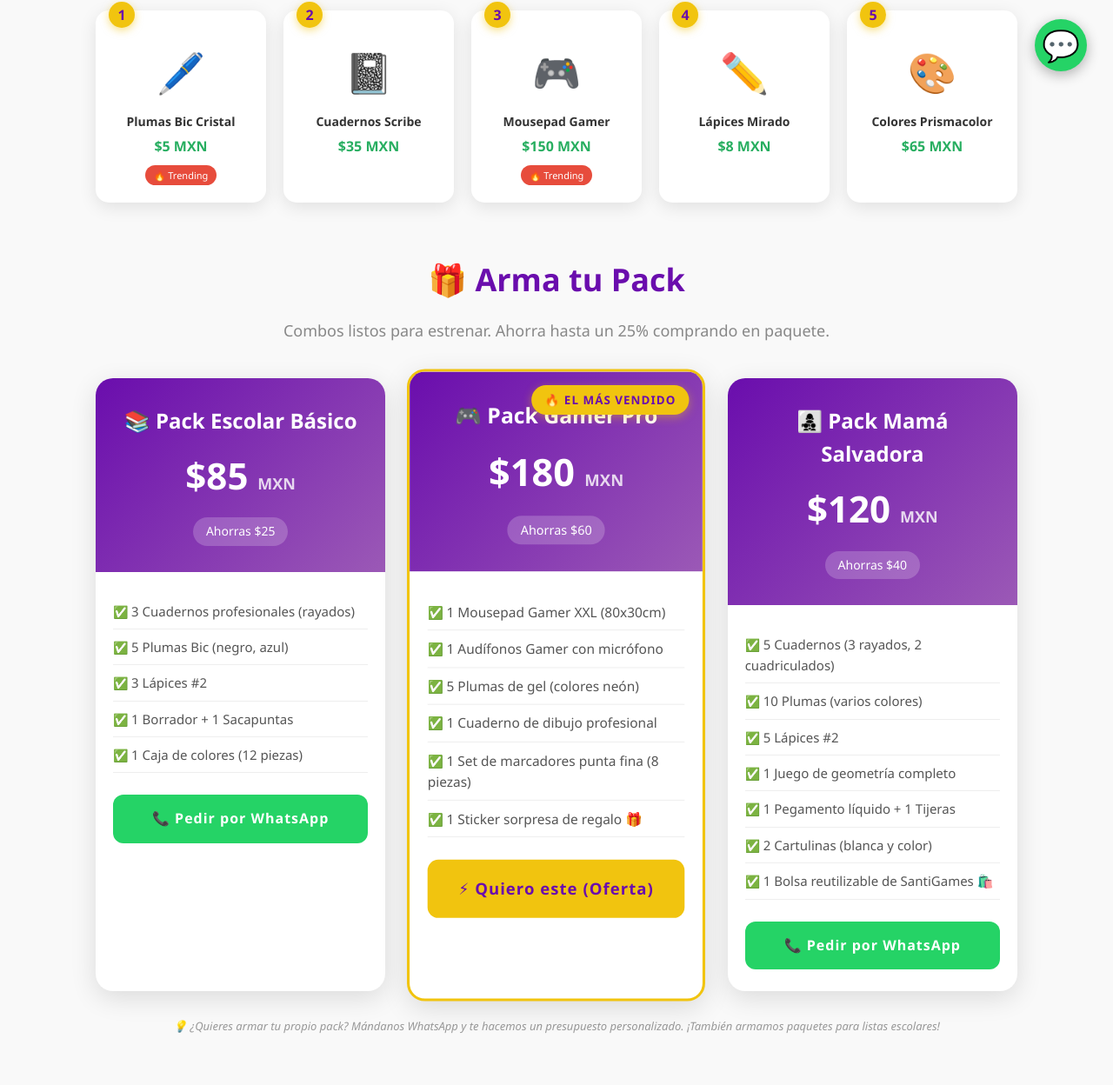
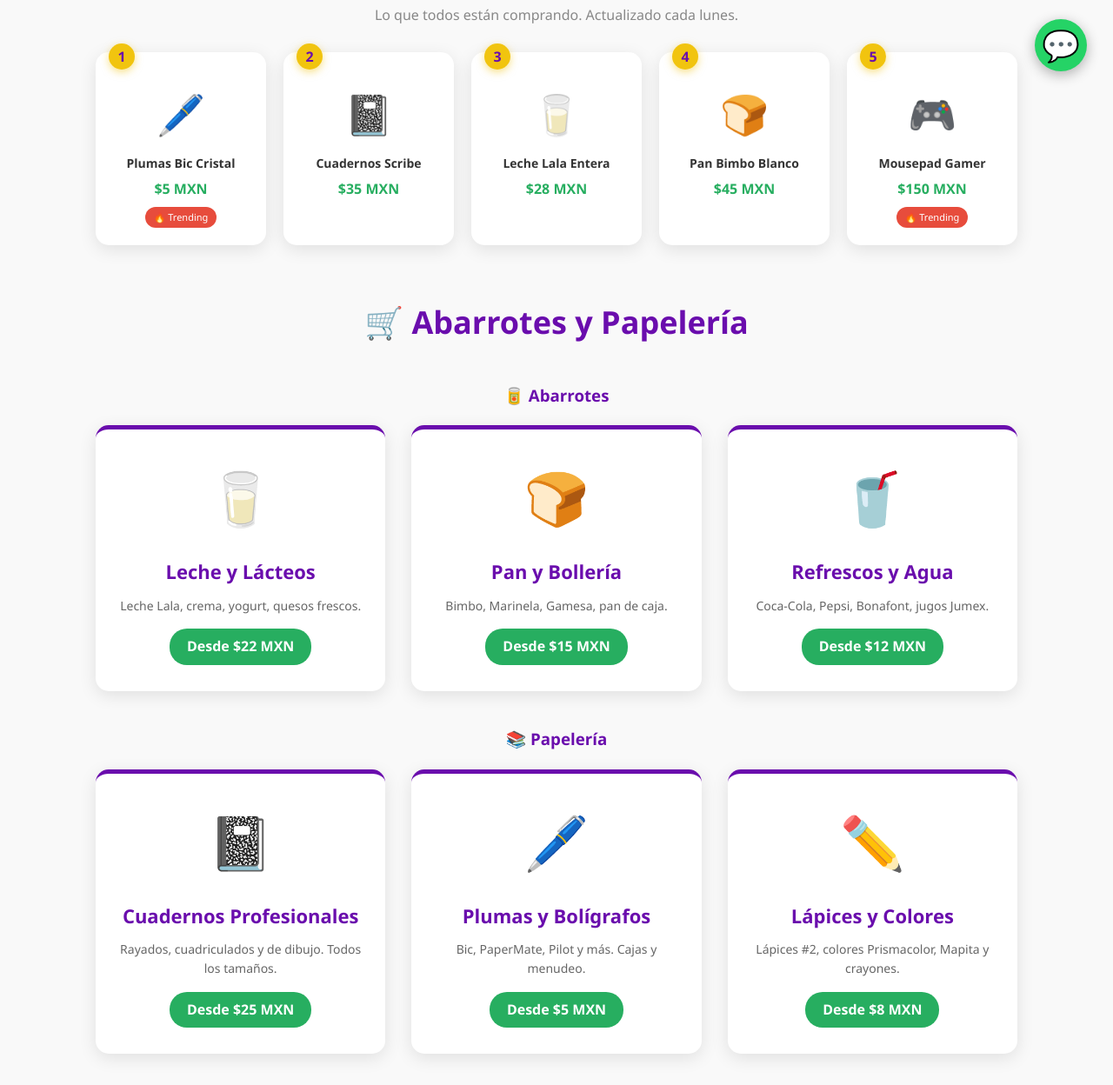
Before and after one commit to francoalvin-star/SantiGames, a plain HTML site: page index.html in a window 1280 px wide. Shown: the part 688-1936 px from the top of the page at 87% size. Drawn offline with Linux system fonts and the light colour scheme.

Commit message:
Ajustes version 3.0

```diff
--- a/index.html
+++ b/index.html
@@ -3,7 +3,7 @@
 <head>
     <meta charset="UTF-8">
     <meta name="viewport" content="width=device-width, initial-scale=1.0">
-    <title>SantiGames · Tu mejor aliado escolar y gamer</title>
+    <title>SantiGames · Abarrotes y Papelería en Tres Valles, Veracruz</title>
     <style>
         /* ============================================
            ESTILOS GENERALES - SantiGames
@@ -202,6 +202,69 @@
             border-radius: 20px;
             font-size: 11px;
             margin-top: 8px;
+        }
+
+        /* ============================================
+           SECCIÓN PRODUCTOS DESTACADOS
+           ============================================ */
+        .productos {
+            max-width: 1100px;
+            margin: 60px auto;
+            padding: 0 20px;
+            text-align: center;
+        }
+
+        .productos h2 {
+            font-size: 36px;
+            color: #6a0dad;
+            margin-bottom: 40px;
+        }
+
+        .productos-grid {
+            display: grid;
+            grid-template-columns: repeat(auto-fit, minmax(250px, 1fr));
+            gap: 30px;
+        }
+
+        .producto-card {
+            background: white;
+            border-radius: 15px;
+            padding: 30px 20px;
+            box-shadow: 0 5px 20px rgba(0,0,0,0.1);
+            transition: transform 0.3s, box-shadow 0.3s;
+            border-top: 5px solid #6a0dad;
+        }
+
+        .producto-card:hover {
+            transform: translateY(-10px);
+            box-shadow: 0 15px 40px rgba(0,0,0,0.2);
+        }
+
+        .producto-icono {
+            font-size: 60px;
+            margin-bottom: 20px;
+        }
+
+        .producto-card h3 {
+            font-size: 22px;
+            color: #6a0dad;
+            margin-bottom: 10px;
+        }
+
+        .producto-card p {
+            color: #666;
+            font-size: 14px;
+        }
+
+        .precio {
+            display: inline-block;
+            margin-top: 15px;
+            background: #27ae60;
+            color: white;
+            padding: 8px 20px;
+            border-radius: 20px;
+            font-weight: bold;
+            font-size: 16px;
         }
 
         /* ============================================
@@ -755,7 +818,8 @@
          ============================================ -->
     <section class="hero" id="inicio">
         <h1>🎮 Bienvenido a <span>Santi</span>Games</h1>
-        <p>Tu papelería de confianza con todo lo que necesitas para la escuela, la oficina y el gaming. Plumas, cuadernos, impresiones, recargas y mucho más.</p>
+        <p>Tu tienda de abarrotes y papelería de confianza. Todo lo que necesitas para la escuela y la despensa. ¡Frente a la Escuela Primaria José María Martínez Rodríguez!</p>
+        <p style="margin-bottom: 20px; font-size: 18px;">📍 Blvd. Morelos y Pavón #7, Col. Adolfo Ruiz Cortinez, Tres Valles, Veracruz</p>
         <a href="#packs" class="btn">🎁 Ver Packs con Descuento</a>
     </section>
 
@@ -763,7 +827,7 @@
          TOP 10 DE LA SEMANA
          ============================================ -->
     <section class="top10" id="top10">
-        <h2>🔥 Top 10 de la Semana</h2>
+        <h2>🔥 Top 5 de la Semana</h2>
         <p class="top10-subtitle">Lo que todos están comprando. Actualizado cada lunes.</p>
         <div class="top10-grid">
             <div class="top10-item">
@@ -781,22 +845,73 @@
             </div>
             <div class="top10-item">
                 <div class="top10-ranking">3</div>
+                <span class="top10-icono">🥛</span>
+                <h4>Leche Lala Entera</h4>
+                <div class="top10-precio">$28 MXN</div>
+            </div>
+            <div class="top10-item">
+                <div class="top10-ranking">4</div>
+                <span class="top10-icono">🍞</span>
+                <h4>Pan Bimbo Blanco</h4>
+                <div class="top10-precio">$45 MXN</div>
+            </div>
+            <div class="top10-item">
+                <div class="top10-ranking">5</div>
                 <span class="top10-icono">🎮</span>
                 <h4>Mousepad Gamer</h4>
                 <div class="top10-precio">$150 MXN</div>
                 <div class="top10-badge">🔥 Trending</div>
             </div>
-            <div class="top10-item">
-                <div class="top10-ranking">4</div>
-                <span class="top10-icono">✏️</span>
-                <h4>Lápices Mirado</h4>
-                <div class="top10-precio">$8 MXN</div>
+        </div>
+    </section>
+
+    <!-- ============================================
+         PRODUCTOS DESTACADOS (ABARROTES + PAPELERÍA)
+         ============================================ -->
+    <section class="productos" id="productos">
+        <h2>🛒 Abarrotes y Papelería</h2>
+
+        <h3 style="color: #6a0dad; margin: 30px 0 20px;">🥫 Abarrotes</h3>
+        <div class="productos-grid">
+            <div class="producto-card">
+                <div class="producto-icono">🥛</div>
+                <h3>Leche y Lácteos</h3>
+                <p>Leche Lala, crema, yogurt, quesos frescos.</p>
+                <span class="precio">Desde $22 MXN</span>
             </div>
-            <div class="top10-item">
-                <div class="top10-ranking">5</div>
-                <span class="top10-icono">🎨</span>
-                <h4>Colores Prismacolor</h4>
-                <div class="top10-precio">$65 MXN</div>
+            <div class="producto-card">
+                <div class="producto-icono">🍞</div>
+                <h3>Pan y Bollería</h3>
+                <p>Bimbo, Marinela, Gamesa, pan de caja.</p>
+                <span class="precio">Desde $15 MXN</span>
+            </div>
+            <div class="producto-card">
+                <div class="producto-icono">🥤</div>
+                <h3>Refrescos y Agua</h3>
+                <p>Coca-Cola, Pepsi, Bonafont, jugos Jumex.</p>
+                <span class="precio">Desde $12 MXN</span>
+            </div>
+        </div>
+
+        <h3 style="color: #6a0dad; margin: 40px 0 20px;">📚 Papelería</h3>
+        <div class="productos-grid">
+            <div class="producto-card">
+                <div class="producto-icono">📓</div>
+                <h3>Cuadernos Profesionales</h3>
+                <p>Rayados, cuadriculados y de dibujo. Todos los tamaños.</p>
+                <span class="precio">Desde $25 MXN</span>
+            </div>
+            <div class="producto-card">
+                <div class="producto-icono">🖊️</div>
+                <h3>Plumas y Bolígrafos</h3>
+                <p>Bic, PaperMate, Pilot y más. Cajas y menudeo.</p>
+                <span class="precio">Desde $5 MXN</span>
+            </div>
+            <div class="producto-card">
+                <div class="producto-icono">✏️</div>
+                <h3>Lápices y Colores</h3>
+                <p>Lápices #2, colores Prismacolor, Mapita y crayones.</p>
+                <span class="precio">Desde $8 MXN</span>
             </div>
         </div>
     </section>
@@ -822,7 +937,7 @@
                         <li>1 Borrador + 1 Sacapuntas</li>
                         <li>1 Caja de colores (12 piezas)</li>
                     </ul>
-                    <a href="https://wa.me/5215551234567?text=Hola%20SantiGames%2C%20quiero%20el%20Pack%20Escolar%20B%C3%A1sico%20de%20%2485%20MXN" target="_blank" class="btn-pack">📞 Pedir por WhatsApp</a>
+                    <a href="https://wa.me/522881510010?text=Hola%20SantiGames%2C%20quiero%20el%20Pack%20Escolar%20B%C3%A1sico%20de%20%2485%20MXN" target="_blank" class="btn-pack">📞 Pedir por WhatsApp</a>
                 </div>
             </div>
             <div class="pack-card pack-destacada">
@@ -841,7 +956,7 @@
                         <li>1 Set de marcadores punta fina (8 piezas)</li>
                         <li>1 Sticker sorpresa de regalo 🎁</li>
                     </ul>
-                    <a href="https://wa.me/5215551234567?text=Hola%20SantiGames%2C%20quiero%20el%20Pack%20Gamer%20Pro%20de%20%24180%20MXN" target="_blank" class="btn-pack">⚡ Quiero este (Oferta)</a>
+                    <a href="https://wa.me/522881510010?text=Hola%20SantiGames%2C%20quiero%20el%20Pack%20Gamer%20Pro%20de%20%24180%20MXN" target="_blank" class="btn-pack">⚡ Quiero este (Oferta)</a>
                 </div>
             </div>
             <div class="pack-card">
@@ -860,7 +975,7 @@
                         <li>2 Cartulinas (blanca y color)</li>
                         <li>1 Bolsa reutilizable de SantiGames 🛍️</li>
                     </ul>
-                    <a href="https://wa.me/5215551234567?text=Hola%20SantiGames%2C%20quiero%20el%20Pack%20Mam%C3%A1%20Salvadora%20de%20%24120%20MXN" target="_blank" class="btn-pack">📞 Pedir por WhatsApp</a>
+                    <a href="https://wa.me/522881510010?text=Hola%20SantiGames%2C%20quiero%20el%20Pack%20Mam%C3%A1%20Salvadora%20de%20%24120%20MXN" target="_blank" class="btn-pack">📞 Pedir por WhatsApp</a>
                 </div>
             </div>
         </div>
@@ -878,7 +993,7 @@
                 <div class="catalogo-badge">📋 MÁS COMPLETO</div>
                 <span class="catalogo-icono">📖</span>
                 <h3>Catálogo Completo de Productos</h3>
-                <p>Todos nuestros productos con precios actualizados. Ideal para tenerlo a la mano y consultar antes de venir.</p>
+                <p>Todos nuestros productos (abarrotes + papelería) con precios actualizados. Ideal para tenerlo a la mano.</p>
                 <a href="#" class="btn-catalogo" onclick="alert('📥 En la versión real, aquí se descargará un PDF con tu lista de precios actualizada.'); return false;">📥 Descargar PDF (Gratis)</a>
             </div>
             <div class="catalogo-card">
@@ -891,12 +1006,12 @@
                 <div class="catalogo-badge">🔥 ACTUALIZADO</div>
                 <span class="catalogo-icono">🏷️</span>
                 <h3>Ofertas y Packs del Mes</h3>
-                <p>Nuestros combos con descuento especial. Se actualiza cada mes. ¡No pagues de más por productos que puedes llevar en paquete!</p>
+                <p>Nuestros combos con descuento especial. Se actualiza cada mes. ¡Abarrotes + papelería en un solo lugar!</p>
                 <a href="#" class="btn-catalogo" onclick="alert('📥 En la versión real, aquí se descargará un PDF con las ofertas vigentes.'); return false;">📥 Descargar PDF (Gratis)</a>
             </div>
         </div>
         <div class="catalogo-testimonio">
-            <p>"Tengo el catálogo de SantiGames guardado en mi celular. Cuando mi hijo me pide algo de la escuela, checo el precio y paso a comprarlo en el camino. ¡Súper práctico!"</p>
+            <p>"Tengo el catálogo de SantiGames guardado en mi celular. Cuando mi hijo me pide algo de la escuela, checo el precio y paso a comprarlo al salir de la primaria. ¡Súper práctico!"</p>
             <p class="autor">— Sra. Lupita, mamá de 3</p>
         </div>
     </section>
@@ -909,7 +1024,7 @@
         <div class="testimonios-grid">
             <div class="testimonio-card">
                 <div class="testimonio-estrellas">★★★★★</div>
-                <p class="testimonio-texto">"SantiGames me salvó con los materiales de mi hijo. Son muy rápidos y tienen todo lo que piden en la escuela. ¡Ya no voy a otro lado!"</p>
+                <p class="testimonio-texto">"SantiGames me salvó con los materiales de mi hijo. Son muy rápidos y tienen todo lo que piden en la primaria. ¡Ya no voy a otro lado!"</p>
                 <div class="testimonio-autor">
                     <div class="testimonio-foto">L</div>
                     <div>
@@ -931,7 +1046,7 @@
             </div>
             <div class="testimonio-card">
                 <div class="testimonio-estrellas">★★★★★</div>
-                <p class="testimonio-texto">"Siempre tienen las recargas de Free Fire y Mobile Legends. Mis amigos y yo venimos cada semana. La mejor papelería gamer de la colonia."</p>
+                <p class="testimonio-texto">"Siempre tienen las recargas de Free Fire y Mobile Legends. Mis amigos y yo venimos cada semana. La mejor tienda de la colonia."</p>
                 <div class="testimonio-autor">
                     <div class="testimonio-foto">K</div>
                     <div>
@@ -949,6 +1064,11 @@
     <section class="servicios" id="servicios">
         <h2>💼 Servicios que Ofrecemos</h2>
         <div class="servicios-grid">
+            <div class="servicio-item">
+                <div class="icono">🛒</div>
+                <h3>Abarrotes</h3>
+                <p>Productos de la canasta básica. Leche, pan, refrescos y más.</p>
+            </div>
             <div class="servicio-item">
                 <div class="icono">🖨️</div>
                 <h3>Impresiones</h3>
@@ -993,15 +1113,16 @@
     <!-- ============================================
          BOTÓN FLOTANTE DE WHATSAPP
          ============================================ -->
-    <a href="https://wa.me/5215551234567?text=Hola%20SantiGames%2C%20quiero%20informaci%C3%B3n" target="_blank" class="whatsapp-float" title="Chatea con nosotros por WhatsApp">💬</a>
+    <a href="https://wa.me/522881510010?text=Hola%20SantiGames%2C%20vi%20su%20p%C3%A1gina%20y%20quiero%20informaci%C3%B3n" target="_blank" class="whatsapp-float" title="Chatea con nosotros por WhatsApp">💬</a>
 
     <!-- ============================================
          PIE DE PÁGINA
          ============================================ -->
     <footer>
-        <p><strong>🎮 SantiGames</strong></p>
-        <p>📍 Dirección: Calle del Joystick #456, Colonia Centro, CDMX</p>
-        <p>📞 Teléfono: 55-9876-5432 | ⏰ Lun-Sáb: 9:00 AM - 9:00 PM | Dom: 10:00 AM - 3:00 PM</p>
+        <p><strong>🎮 SantiGames · Abarrotes y Papelería</strong></p>
+        <p>📍 Dirección: Boulevard Morelos y Pavón #7, Col. Adolfo Ruiz Cortinez, Tres Valles, Veracruz</p>
+        <p>📞 Teléfono: 288-151-0010 | ⏰ Lun-Sáb: 8:00 AM - 9:00 PM | Dom: 9:00 AM - 3:00 PM</p>
+        <p style="margin-top: 5px;">🏫 Frente a la Escuela Primaria José María Martínez Rodríguez</p>
         <p style="margin-top: 10px;">© 2026 SantiGames · Todos los derechos reservados · Hecho con 💜 y $0 MXN</p>
     </footer>
 
```
